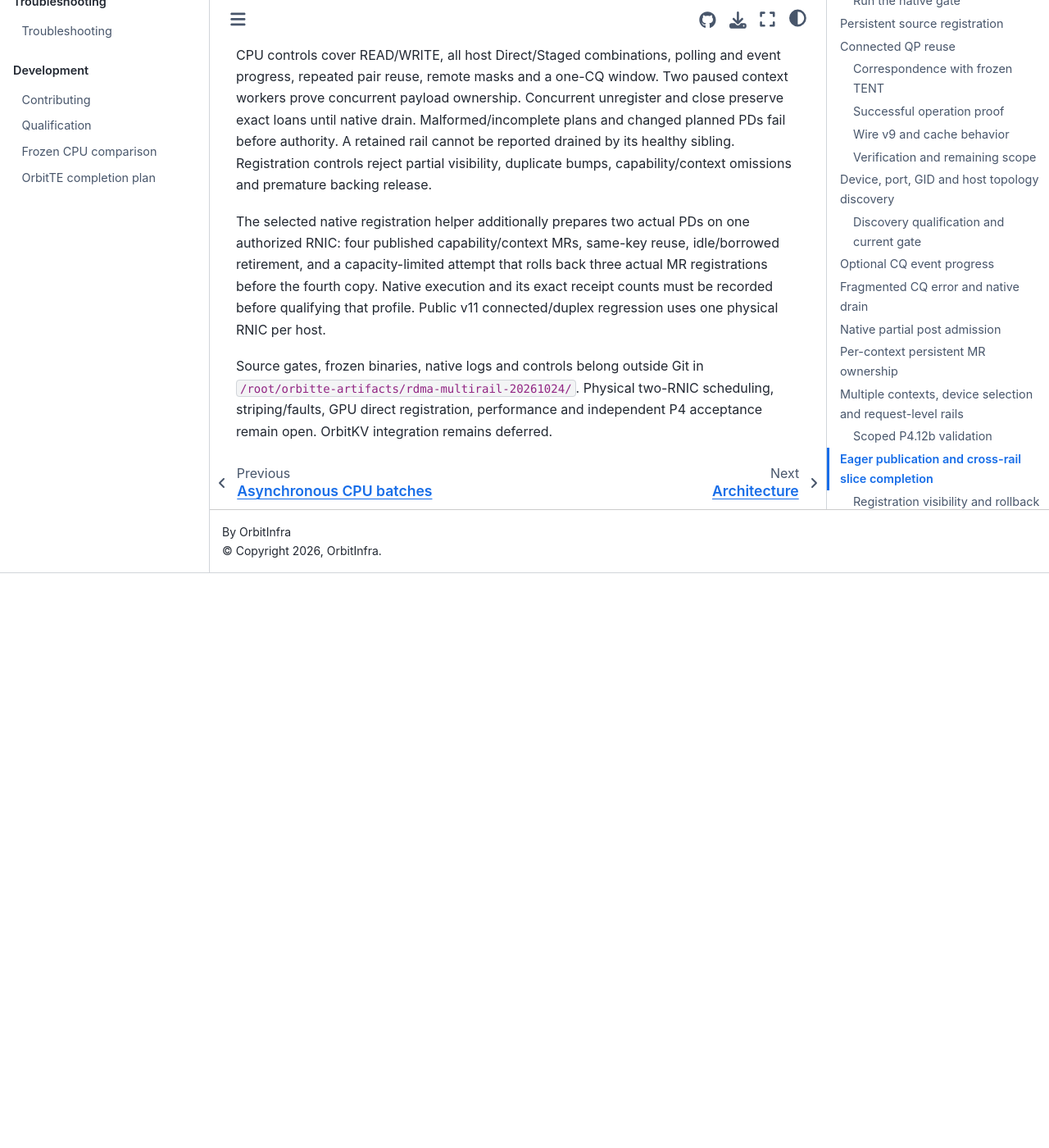
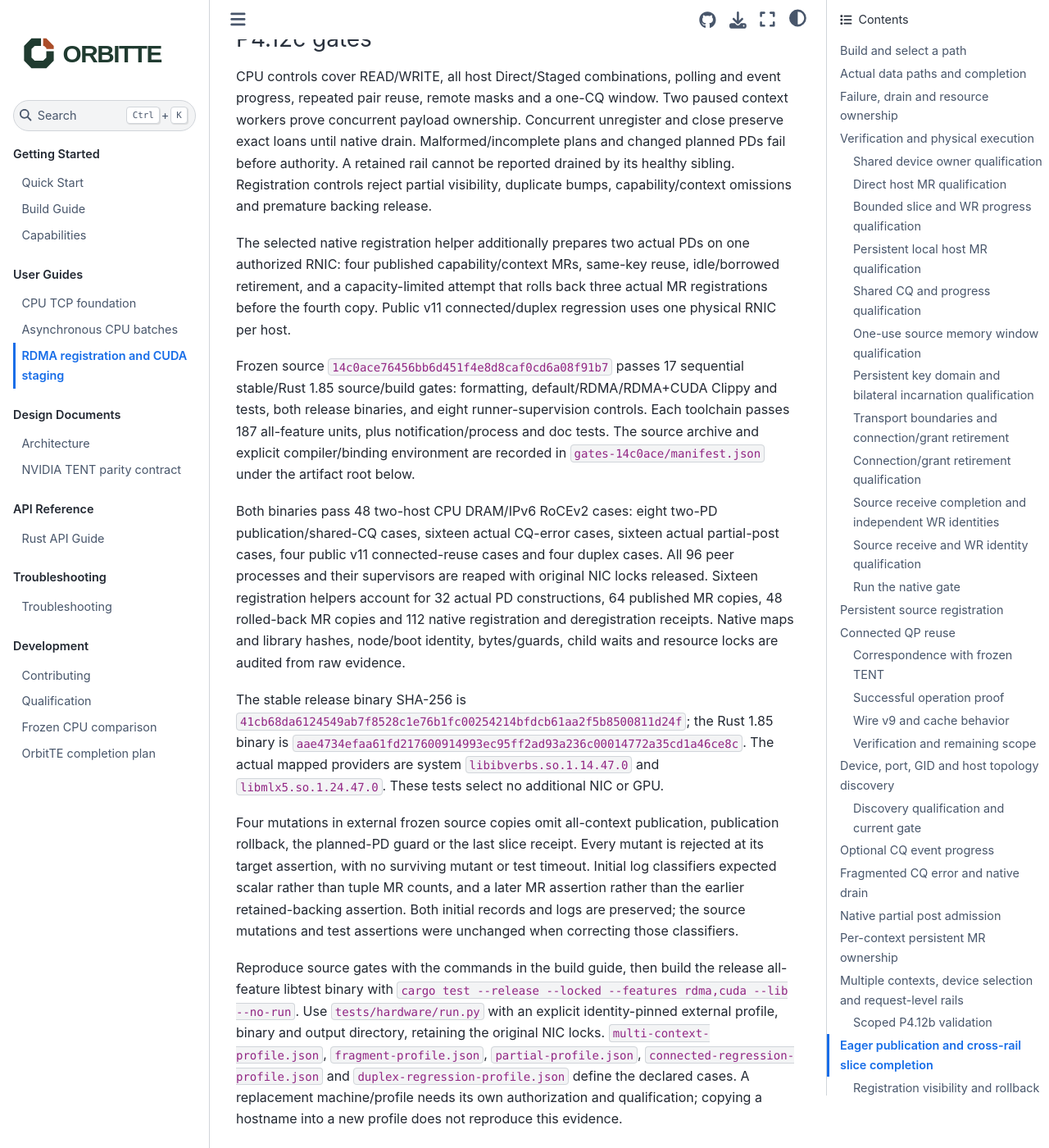
Before and after one commit to OrbitInfra/OrbitTE, a Sphinx documentation site: the page built from docs/rdma-cuda.md, in a window 1280 px wide and 1400 px high, scrolled down 55932 px. Shown: the whole window at 82% size. Built offline with Sphinx 7.4.7 and the Sphinx Book theme 1.1.4, drawn with Linux system fonts in a browser that asks for light colours; before the commit the page ends 56631 px from its top, so only the background shows below that; some of the changed text lies outside the part shown.

Commit message:
docs(rdma): record publication and cross-rail qualification

```diff
--- a/docs/rdma-cuda.md
+++ b/docs/rdma-cuda.md
@@ -2140,8 +2140,8 @@ open. OrbitKV integration remains deferred until the P4 stage boundary.
 
 ## Eager publication and cross-rail slice completion
 
-P4.12c implements these source paths. CPU controls pass; the physical profiles
-and independent acceptance are recorded separately. This does not complete P4.
+P4.12c implements these source paths. Source/CPU and the scoped native gates
+below pass; physical multi-RNIC and independent acceptance remain open. This does not complete P4.
 
 | Frozen TENT implementation | OrbitTE implementation | Deliberate boundary |
 | --- | --- | --- |
@@ -2215,9 +2215,49 @@ duplicate bumps, capability/context omissions and premature backing release.
 The selected native registration helper additionally prepares two actual PDs
 on one authorized RNIC: four published capability/context MRs, same-key reuse,
 idle/borrowed retirement, and a capacity-limited attempt that rolls back three
-actual MR registrations before the fourth copy. Native execution and its exact
-receipt counts must be recorded before qualifying that profile. Public v11
-connected/duplex regression uses one physical RNIC per host.
+actual MR registrations before the fourth copy. Public v11 connected/duplex
+regression uses one physical RNIC per host.
+
+Frozen source `14c0ace76456bb6d451f4e8d8caf0cd6a08f91b7` passes 17 sequential
+stable/Rust 1.85 source/build gates: formatting, default/RDMA/RDMA+CUDA Clippy
+and tests, both release binaries, and eight runner-supervision controls. Each
+toolchain passes 187 all-feature units, plus notification/process and doc tests.
+The source archive and explicit compiler/binding environment are recorded in
+`gates-14c0ace/manifest.json` under the artifact root below.
+
+Both binaries pass 48 two-host CPU DRAM/IPv6 RoCEv2 cases: eight two-PD
+publication/shared-CQ cases, sixteen actual CQ-error cases, sixteen actual
+partial-post cases, four public v11 connected-reuse cases and four duplex cases.
+All 96 peer processes and their supervisors are reaped with original NIC locks
+released. Sixteen registration helpers account for 32 actual PD constructions,
+64 published MR copies, 48 rolled-back MR copies and 112 native registration
+and deregistration receipts. Native maps and library hashes, node/boot identity,
+bytes/guards, child waits and resource locks are audited from raw evidence.
+
+The stable release binary SHA-256 is
+`41cb68da6124549ab7f8528c1e76b1fc00254214bfdcb61aa2f5b8500811d24f`;
+the Rust 1.85 binary is
+`aae4734efaa61fd217600914993ec95ff2ad93a236c00014772a35cd1a46ce8c`.
+The actual mapped providers are system `libibverbs.so.1.14.47.0` and
+`libmlx5.so.1.24.47.0`. These tests select no additional NIC or GPU.
+
+Four mutations in external frozen source copies omit all-context publication,
+publication rollback, the planned-PD guard or the last slice receipt. Every
+mutant is rejected at its target assertion, with no surviving mutant or test
+timeout. Initial log classifiers expected scalar rather than tuple MR counts,
+and a later MR assertion rather than the earlier retained-backing assertion.
+Both initial records and logs are preserved; the source mutations and test
+assertions were unchanged when correcting those classifiers.
+
+Reproduce source gates with the commands in the build guide, then build the
+release all-feature libtest binary with `cargo test --release --locked
+--features rdma,cuda --lib --no-run`. Use `tests/hardware/run.py` with an explicit
+identity-pinned external profile, binary and output directory, retaining the
+original NIC locks. `multi-context-profile.json`, `fragment-profile.json`,
+`partial-profile.json`, `connected-regression-profile.json` and
+`duplex-regression-profile.json` define the declared cases. A replacement
+machine/profile needs its own authorization and qualification; copying a
+hostname into a new profile does not reproduce this evidence.
 
 Source gates, frozen binaries, native logs and controls belong outside Git in
 `/root/orbitte-artifacts/rdma-multirail-20261024/`. Physical two-RNIC scheduling,
```
Also changed, not shown: docs/completion-plan.md (+12 -5 lines), docs/qualification.md (+15 -4 lines).
